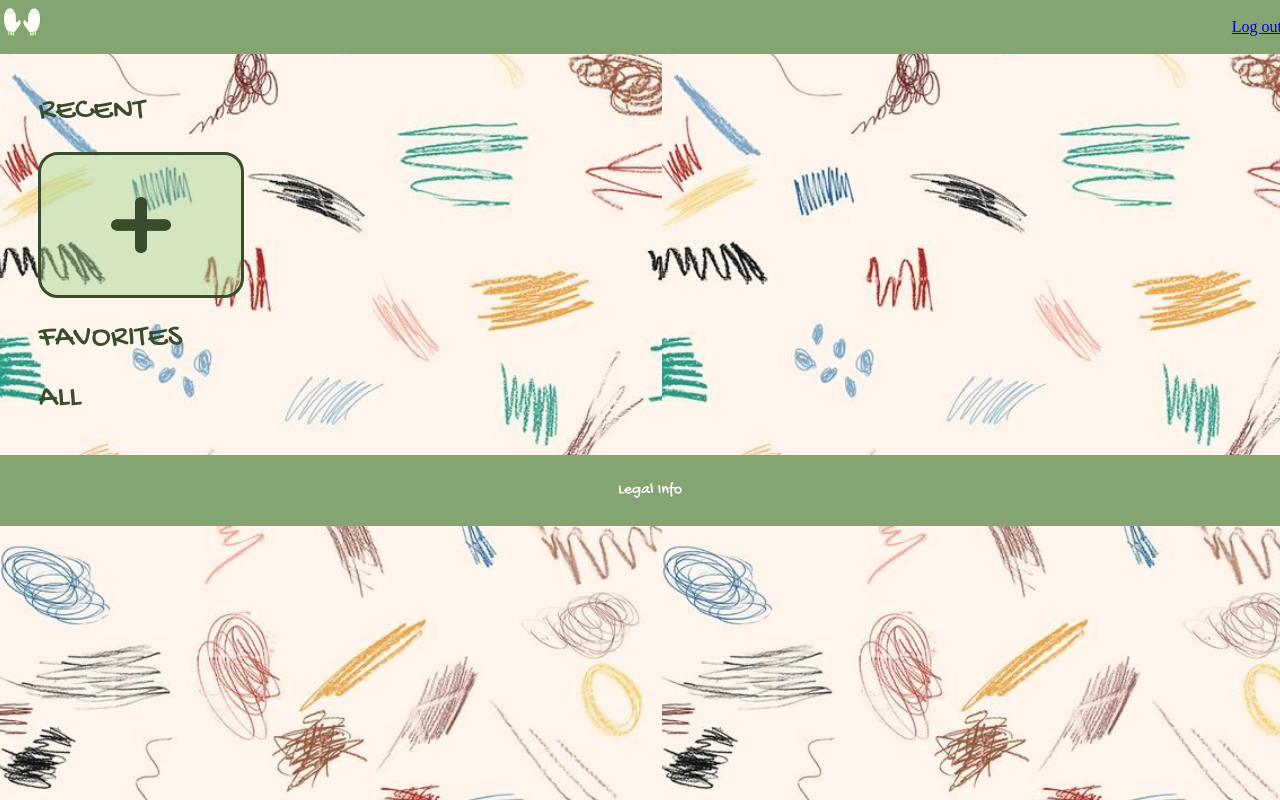
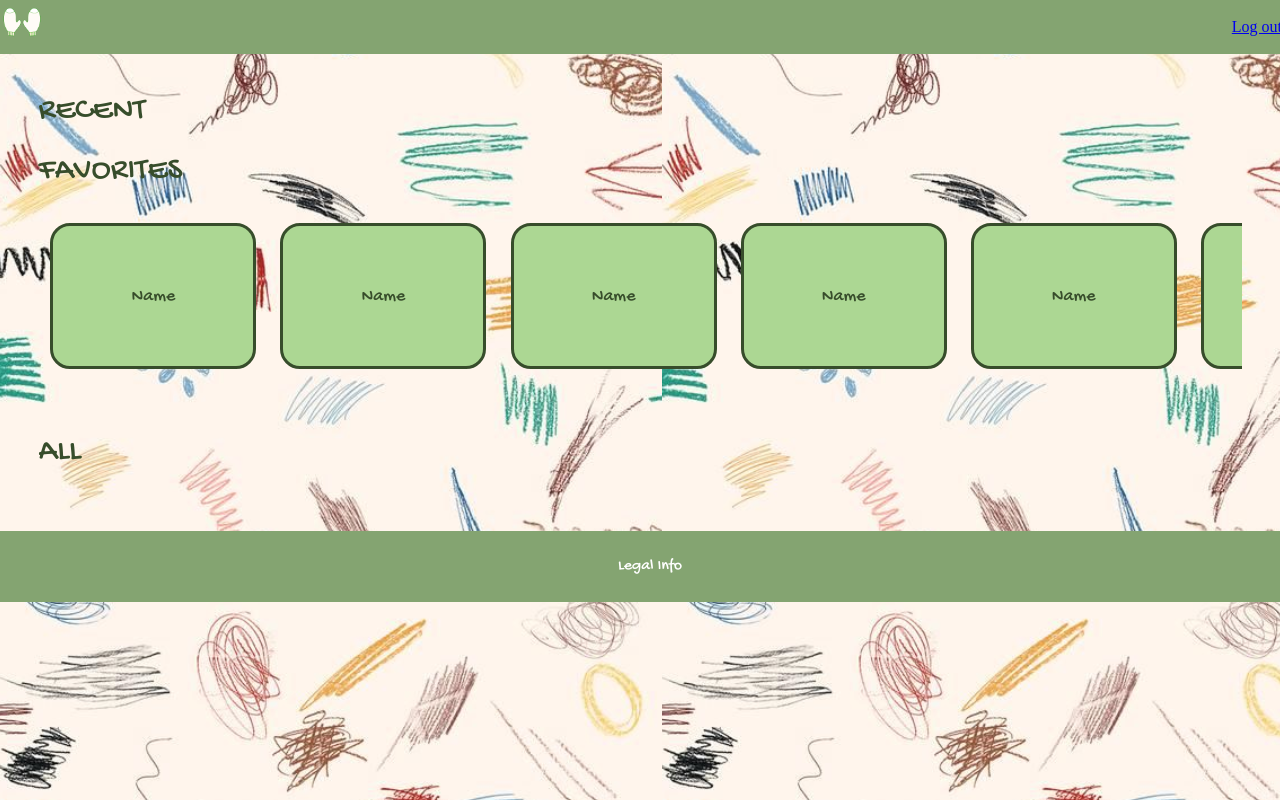
Before and after one commit to rin-bell4772/mttn, a Next.js app in the folder mttn/: page /dashboard in a window 1280 px wide. Built offline with nearby package versions, Linux system fonts and the light colour scheme; a web font is replaced by a local one.

Commit message:
Made 'Favorites' study sets scrollable

```diff
--- a/mttn/src/app/components/StudySet.module.css
+++ b/mttn/src/app/components/StudySet.module.css
@@ -3,6 +3,7 @@
 .studySet {
     width: 200px;
     height: 140px;
+    flex-shrink: 0;
     display: flex;
     align-items: center;
     justify-content: center;
@@ -14,4 +15,5 @@
     border-radius: 20px;
     border-color: #374D2B;
     border-width: 3px;
+    margin: 1%;
 }
--- a/mttn/src/app/dashboard/Dashboard.module.css
+++ b/mttn/src/app/dashboard/Dashboard.module.css
@@ -7,3 +7,15 @@
     font-family: "Gochi Hand", cursive;
     font-weight: 100;
 }
+
+.scroll {
+    display: flex;
+    overflow-x: auto;
+    overflow-y: hidden;
+    max-width: 100%;
+    height: 200px;
+}
+
+.grid {
+    display: grid;
+}
--- a/mttn/src/app/dashboard/Dashboard.tsx
+++ b/mttn/src/app/dashboard/Dashboard.tsx
@@ -7,14 +7,20 @@ export default function Dashboard() {
         <div className={styles.dashboard}>
             <h1>RECENT</h1>
             <div>
-                <AddStudySet />
+
             </div>
             <h1>FAVORITES</h1>
-            <div>
-
+            <div className={styles.scroll}>
+                <StudySet title={"Name"}/>
+                <StudySet title={"Name"}/>
+                <StudySet title={"Name"}/>
+                <StudySet title={"Name"}/>
+                <StudySet title={"Name"}/>
+                <StudySet title={"Name"}/>
+                <StudySet title={"Name"}/>
             </div>
             <h1>ALL</h1>
-            <div>
+            <div className={styles.grid}>
 
             </div>
         </div>
```
